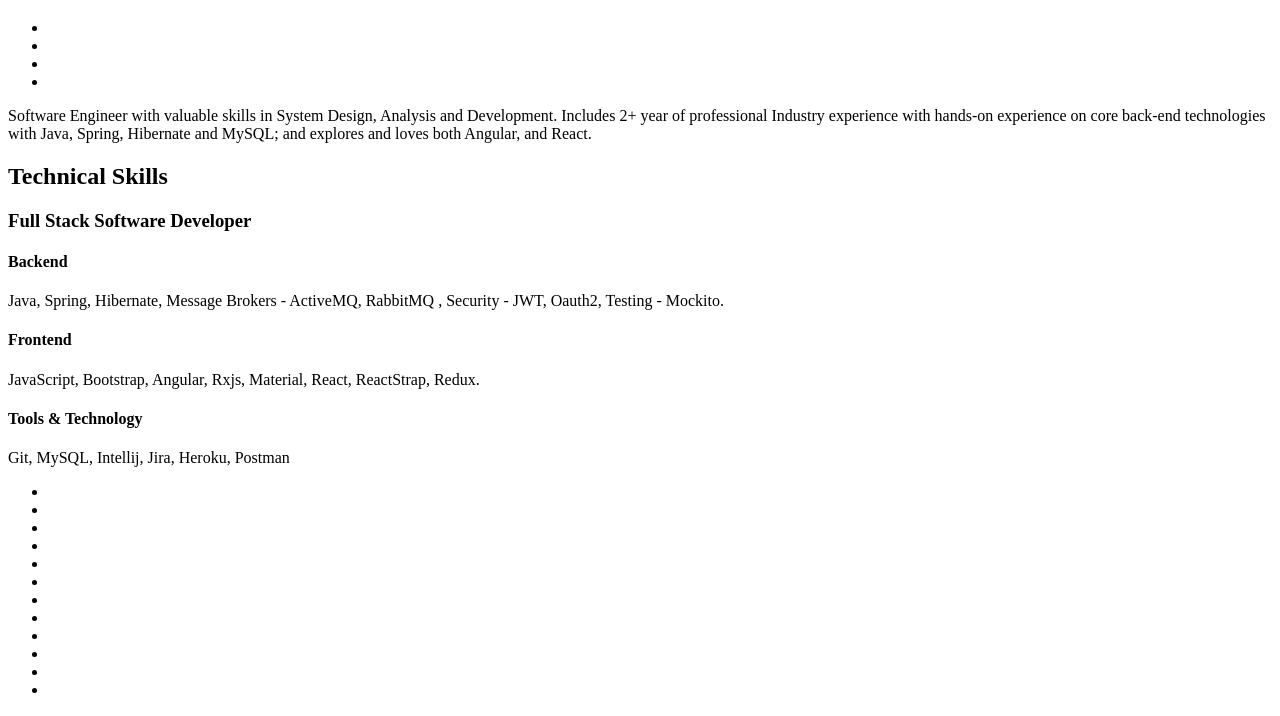
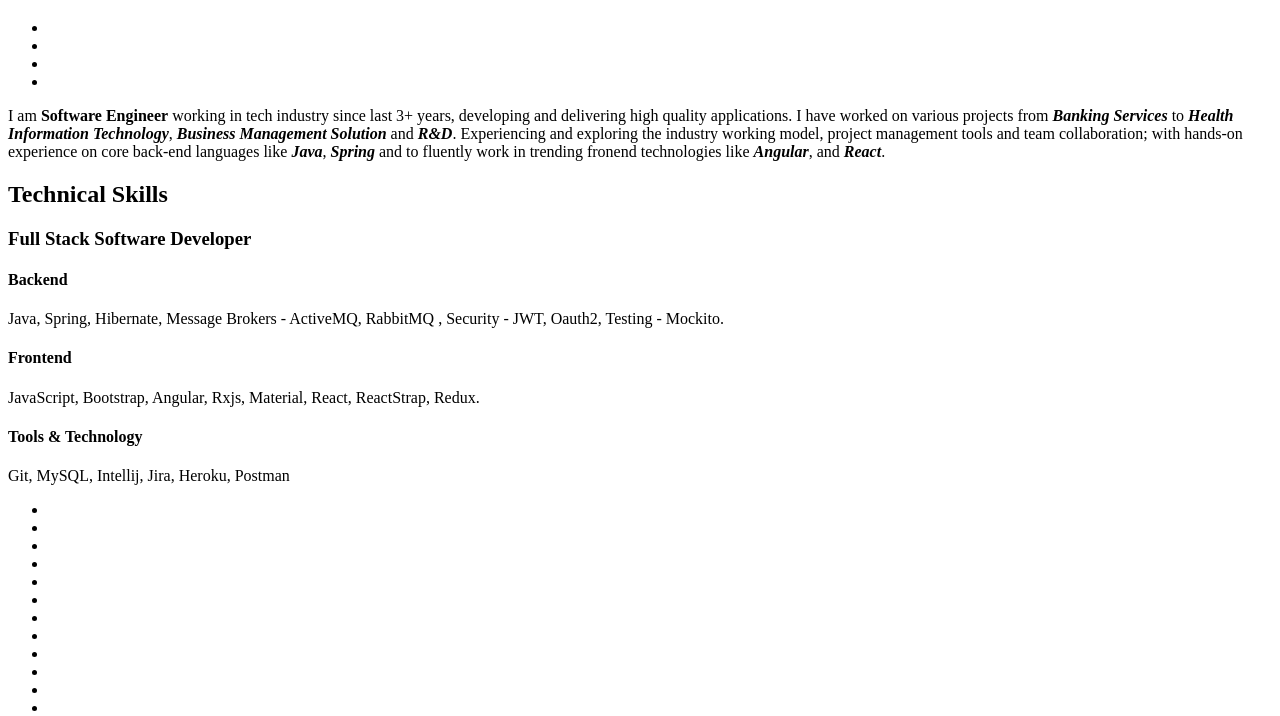
Before and after one commit to ashrawan/myprofilegatsby, a Gatsby site: page /Home in a window 1280 px wide. Shown: the part 61-777 px from the top of the page. Built offline with nearby package versions, Linux system fonts and the light colour scheme; Gatsby itself is replaced by a stand-in of ours.

Commit message:
updated description

```diff
--- a/src/components/container/Header.js
+++ b/src/components/container/Header.js
@@ -16,8 +16,10 @@
                 </div>
                 <ContactCircle />
                 <p className="masthead-subheading">
-                    Software Engineer with valuable skills in System Design, Analysis and Development. Includes 2+ year of professional Industry experience
-                    with hands-on experience on core back-end technologies with Java, Spring, Hibernate and MySQL; and explores and loves both Angular, and React.
+                I am  <b>Software Engineer</b> working in tech industry since last 3+ years, developing and delivering high quality applications.
+                I have worked on various projects from <b><i>Banking Services</i></b> to <b><i>Health Information Technology</i></b>, <b><i>Business Management Solution</i></b> and <b><i>R&D</i></b>.
+                Experiencing and exploring the industry working model, project management tools and team collaboration;
+                with hands-on experience on core back-end languages like <b><i>Java</i></b>, <b><i>Spring</i></b> and to fluently work in trending fronend technologies like <b><i>Angular</i></b>, and <b><i>React</i></b>.
                 </p>
             </div>
         </header>
--- a/src/styles/components/_masthead.scss
+++ b/src/styles/components/_masthead.scss
@@ -7,7 +7,7 @@
 
   p {
     width: 80%;
-    font-weight: 400;
+    // font-weight: 400;
     letter-spacing: 0.03em;
   }
 
@@ -18,8 +18,11 @@
   }
 
   .masthead-subheading {
-    font-size: 1.25rem;
+    font-size: 1.1rem;
     margin: 1rem 0 0 0;
+    i {
+      color: #5a9698;
+    }
   }
 
   .masthead-avatar {
@@ -37,7 +40,7 @@
       }
 
       .masthead-subheading {
-        font-size: 1.875rem;
+        font-size: 1.675rem;
         margin: 1.5rem 0;
       }
 
@@ -51,7 +54,7 @@
       }
 
       .masthead-subheading {
-        font-size: 1.15rem;
+        font-size: 0.95rem;
       }
 
     }
```
